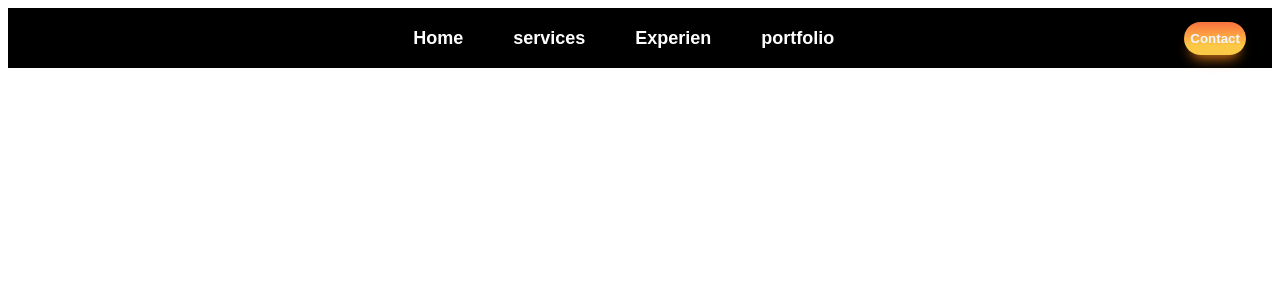
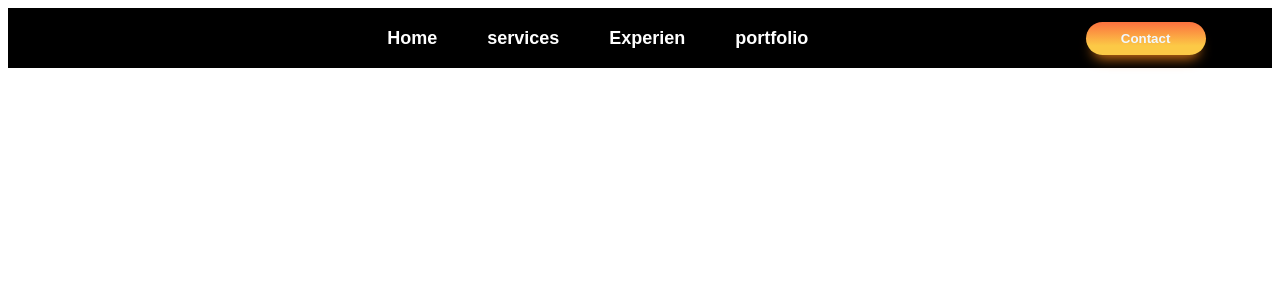
Before and after one commit to Alibentiba/Discord-Clone, a React (Create React App) app: page / in a window 1280 px wide. Shown: the top 300 px of the page. Built offline with nearby package versions, Linux system fonts and the light colour scheme.

Commit message:
add new div

```diff
--- a/src/Navbar/Navbar.css
+++ b/src/Navbar/Navbar.css
@@ -1,4 +1,3 @@
-
 .Navbar{
     display: flex;
     flex-direction: row;
@@ -8,7 +7,7 @@
 .Navbar-center{
     display: flex;
     align-items: center;
-    justify-content: center;
+    justify-content: flex-start;
     gap: 50px;
     width: 50%;
  height: 100%;
@@ -31,8 +30,7 @@ width: 120px;
 height: 33px;
 border-radius: 34px;
 background:linear-gradient(180deg, rgba(251,116,63,1) 3%,rgba(252,201,70,1) 72%);
-
-margin-left: 300px;
+/* margin-left: 300px; */
 color: aliceblue;
 cursor: pointer;
 border: none;
@@ -43,7 +41,13 @@ box-shadow: 0px 10px 13px -7px #e07918, 5px 5px 15px 5px rgba(255, 81, 0, 0);
 }
 
 .Navbar-left{
-    width: 40%;
+    width: 30%;
     height:100%;
 
 }
+.Navbar-rigth{
+    height: 100%;
+    width: 20%;
+    display: flex;
+justify-content: center;
+align-items: center;}
--- a/src/Navbar/Navbar.jsx
+++ b/src/Navbar/Navbar.jsx
@@ -14,10 +14,12 @@ const Navbar = () => {
                  <p>services</p>
                  <p>Experien</p>
                  <p>portfolio</p>
-                 <button className='button-contact'>Contact</button>
+
         </div>
 
-
+        <div className='Navbar-rigth'>
+        <button className='button-contact'>Contact</button>
+           </div>
 
 
 
```
